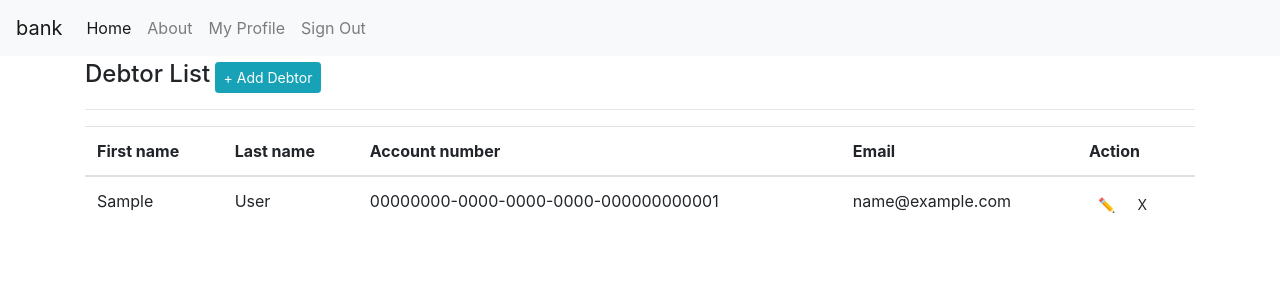
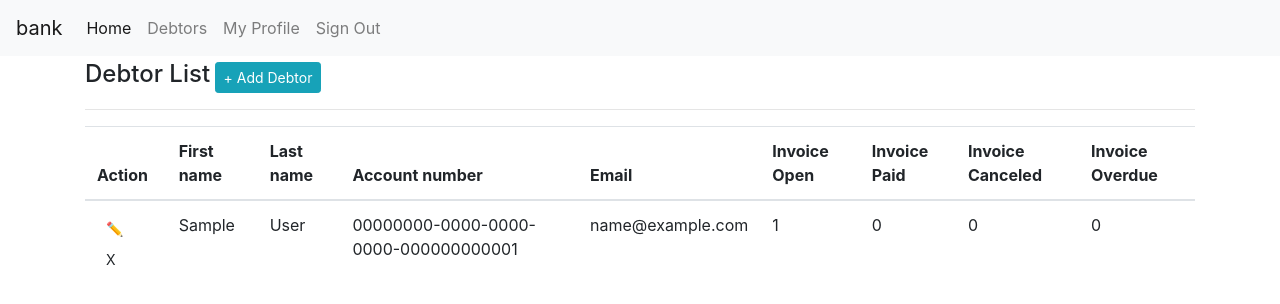
Before and after one commit to duahimanshu100/bank, a Django app: page /debtors/ in a window 1280 px wide. Shown: the top 304 px of the page. Run offline with Django 3.2, Linux system fonts and the light colour scheme; a user stored in the database is signed in; tables that the repository leaves empty hold one stand-in row (values such as "Sample post"); some libraries are stand-ins or nearby versions.

Commit message:
Added invoive count in Debtor list

```diff
--- a/bank/debtor/models.py
+++ b/bank/debtor/models.py
@@ -10,7 +10,7 @@ class Debtor(models.Model):
     last_name = models.CharField(null=True, blank=True, max_length=255)
     email = models.EmailField(null=False, blank=False)
     owner = models.ForeignKey(User, on_delete=models.CASCADE)
-    account = models.ForeignKey(Account, on_delete=models.CASCADE)
+    account = models.ForeignKey(Account, on_delete=models.CASCADE, related_name='account')
 
     def __str__(self):
         return self.first_name
--- a/bank/debtor/views.py
+++ b/bank/debtor/views.py
@@ -1,4 +1,5 @@
 from django.contrib.auth.mixins import LoginRequiredMixin
+from django.db.models import Count, Q
 from django.shortcuts import render
 
 # Create your views here.
@@ -14,7 +15,16 @@ class DebtorList(LoginRequiredMixin, ListView):
 
     def get_queryset(self):
         owner = self.request.user
-        return self.model.objects.filter(owner=owner)
+        from bank.invoice.models import Invoice
+        return self.model.objects.filter(owner=owner) \
+            .annotate(
+            open_invoice=Count('debtor_invoice__status', filter=Q(debtor_invoice__status=Invoice.OPEN))) \
+            .annotate(
+            paid_invoice=Count('debtor_invoice__status', filter=Q(debtor_invoice__status=Invoice.PAID))) \
+            .annotate(
+            canceled_invoice=Count('debtor_invoice__status', filter=Q(debtor_invoice__status=Invoice.CANCELED)))\
+            .annotate(
+            overdue_invoice=Count('debtor_invoice__status', filter=Q(debtor_invoice__status=Invoice.OVERDUE)))
 
 
 class DebtorUpdateView(LoginRequiredMixin, UpdateView):
--- a/bank/invoice/models.py
+++ b/bank/invoice/models.py
@@ -22,7 +22,7 @@ class Invoice(models.Model):
     )
     amount = models.FloatField()
     due_date = models.DateField()
-    debtor = models.ForeignKey(Debtor, on_delete=models.CASCADE)
+    debtor = models.ForeignKey(Debtor, on_delete=models.CASCADE,related_name='debtor_invoice')
 
     def __str__(self):
         return str(self.amount) + '-->' + str(self.status)
--- a/bank/templates/base.html
+++ b/bank/templates/base.html
@@ -47,7 +47,7 @@
               <a class="nav-link" href="{% url 'home' %}">Home <span class="sr-only">(current)</span></a>
             </li>
             <li class="nav-item">
-              <a class="nav-link" href="{% url 'about' %}">About</a>
+              <a class="nav-link" href="{% url 'debtor-list' %}">Debtors</a>
             </li>
             {% if request.user.is_authenticated %}
               <li class="nav-item">
--- a/bank/templates/debtor/debtor_list.html
+++ b/bank/templates/debtor/debtor_list.html
@@ -10,21 +10,21 @@
     <table class="table">
       <thead>
       <tr>
+        <th scope="col">Action</th>
         <th scope="col">First name</th>
         <th scope="col">Last name</th>
         <th scope="col">Account number</th>
         <th scope="col">Email</th>
-        <th scope="col">Action</th>
+        <th scope="col">Invoice Open</th>
+        <th scope="col">Invoice Paid</th>
+        <th scope="col">Invoice Canceled</th>
+        <th scope="col">Invoice Overdue</th>
       </tr>
       </thead>
       <tbody>
 
       {% for obj in object_list %}
       <tr>
-        <td>{{obj.first_name}}</td>
-        <td>{{obj.last_name}}</td>
-        <td>{{obj.account.iban}}</td>
-        <td>{{obj.email}}</td>
         <td>
           <a href="{%url 'debtor-update' pk=obj.id %}" class="btn btn-sm">
             <span class="glyphicon">&#x270f;</span>
@@ -33,6 +33,15 @@
             <span class="glyphicon">X</span>
           </a>
         </td>
+        <td>{{obj.first_name}}</td>
+        <td>{{obj.last_name}}</td>
+        <td>{{obj.account.iban}}</td>
+        <td>{{obj.email}}</td>
+        <td>{{obj.open_invoice}}</td>
+        <td>{{obj.paid_invoice}}</td>
+        <td>{{obj.canceled_invoice}}</td>
+        <td>{{obj.overdue_invoice}}</td>
+
       </tr>
       {% empty %}
       </tbody>
```
